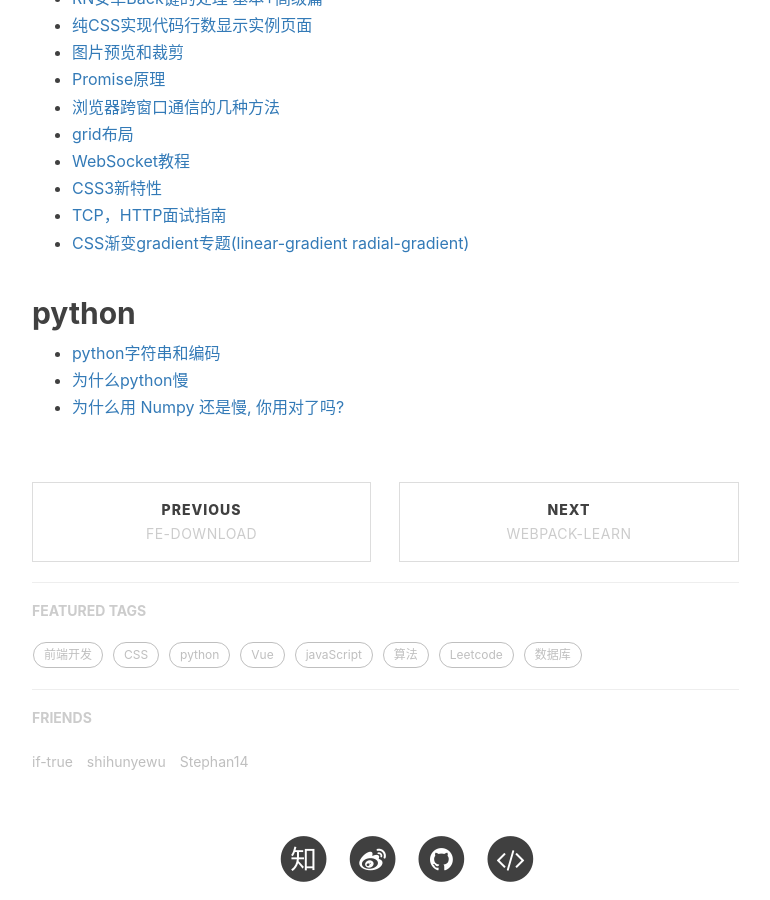
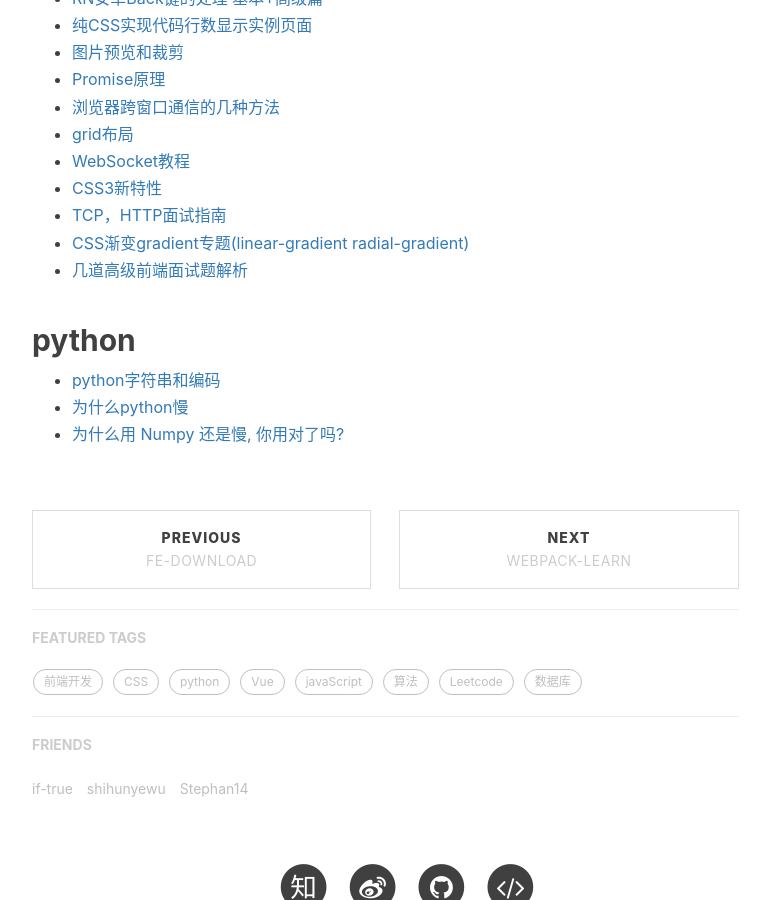
Before and after one commit to mickey0524/mickey0524.github.io, a Jekyll site: the page built from _posts/2017-10-20-superior-article.md, in a window 1280 px wide and 900 px high, scrolled down 1170 px. Shown: the whole window, without its empty margins (233-1003 px from the left). Built offline with Jekyll 4.4.1, drawn with Linux system fonts in a browser that asks for light colours; nearby versions of some CDN libraries; comment, search, counter and statistics services are not loaded.

Commit message:
feat(fe): 增加优秀的前端文章

```diff
--- a/_posts/2017-10-20-superior-article.md
+++ b/_posts/2017-10-20-superior-article.md
@@ -40,6 +40,7 @@ tags:
 * [CSS3新特性](https://segmentfault.com/a/1190000010780991)
 * [TCP，HTTP面试指南](https://juejin.im/post/5ad4094e6fb9a028d7011069?utm_source=gold_browser_extension)
 * [CSS渐变gradient专题(linear-gradient radial-gradient)](https://juejin.im/post/5ad9d43951882567236e5133?utm_source=gold_browser_extension)
+* [几道高级前端面试题解析](https://juejin.im/post/5aa8a07cf265da238a3022a4?utm_source=gold_browser_extension)
 
 ## python
 
```
